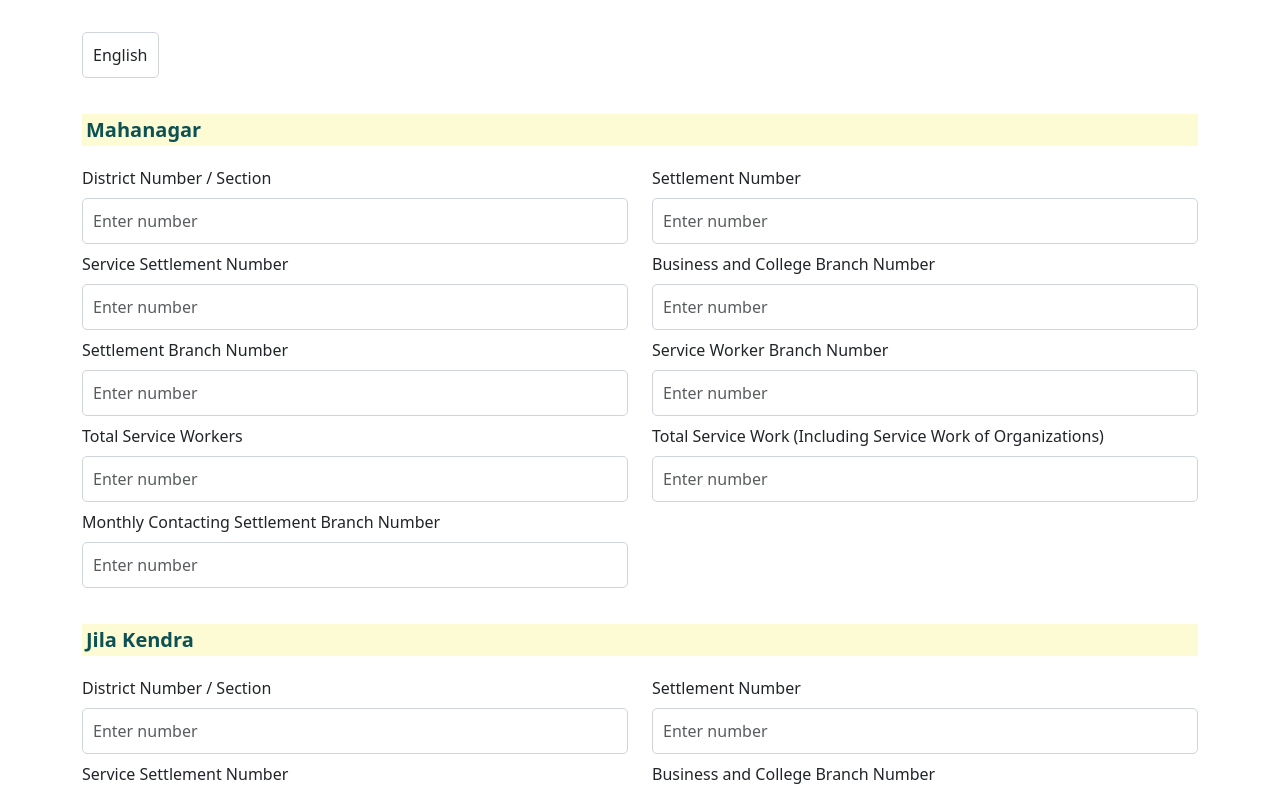
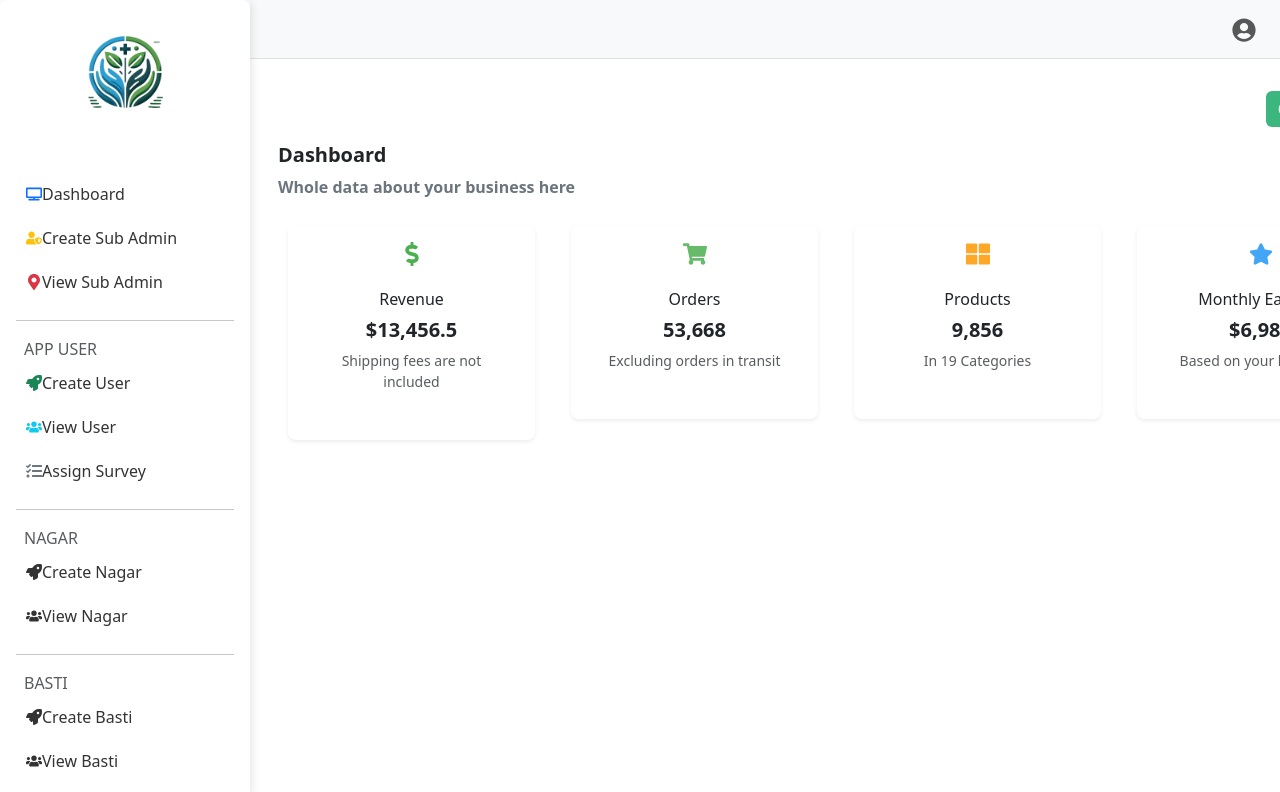
Before and after one commit to pssinhasaitpark/sewavibhag-client, a React (Create React App) app: page / in a window 1280 px wide. Shown: the top 792 px of the page. Built offline with nearby package versions, Linux system fonts and the light colour scheme.

Commit message:
final change upadteds in create form

```diff
--- a/src/App.js
+++ b/src/App.js
@@ -10,18 +10,17 @@ import "bootstrap/dist/css/bootstrap.min.css";
 
 function App() {
   return (
-    // <Router>
-    //   <Routes>
-    //     {/* Define the Dashboard route with nested routes */}
-    //     <Route path="/" element={<Dashboard />}>
-    //       <Route index element={<DashboardCards />} /> {/* Default route */}
-    //       <Route path="dashboard/jilareport" element={<Jilareport />} /> {/* Nested route */}
-    //       <Route path="/dashboard/viewkendratable" element={<ViewKendraTable />} /> {/* Nested route */}
-    //     </Route>
-    //   </Routes>
-    // </Router>
-   <Jilareport />
-    // <ViewKendraTable />
+    <Router>
+      <Routes>
+        {/* Define the Dashboard route with nested routes */}
+        <Route path="/" element={<Dashboard />}>
+          <Route index element={<DashboardCards />} /> {/* Default route */}
+          <Route path="dashboard/jilareport" element={<Jilareport />} /> {/* Nested route */}
+          <Route path="/dashboard/viewkendratable" element={<ViewKendraTable />} /> {/* Nested route */}
+        </Route>
+      </Routes>
+    </Router>
+
   );
 }
 export default App;
```
